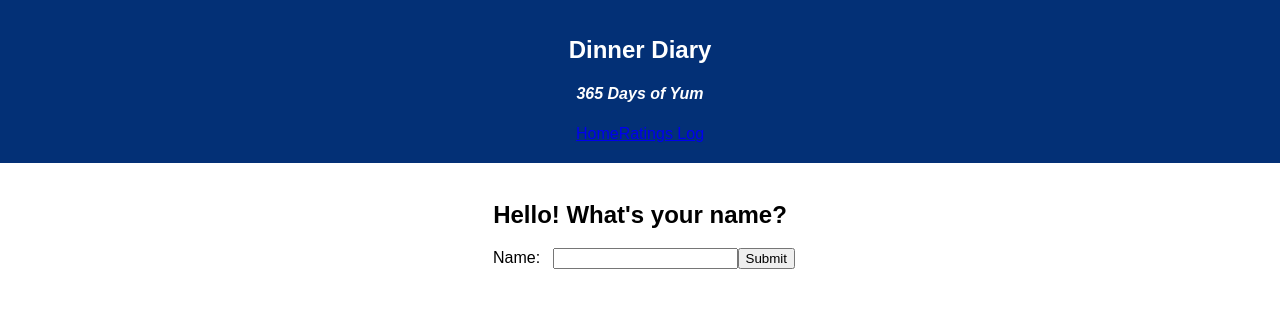
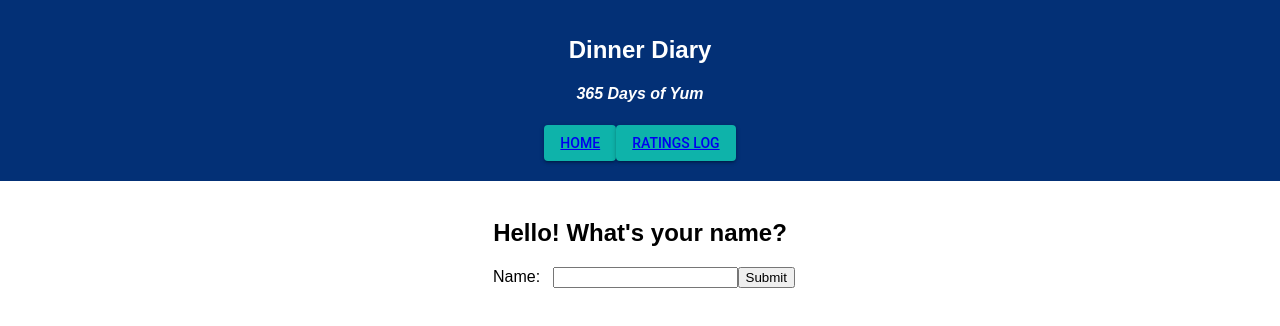
Before and after one commit to larsz-o/redux-feedback-loop, a React (Create React App) app: page / in a window 1280 px wide. Shown: the top 326 px of the page. Built offline with nearby package versions, Linux system fonts and the light colour scheme.

Commit message:
brought in material ui styling

```diff
--- a/package.json
+++ b/package.json
@@ -6,9 +6,9 @@
   "dependencies": {
     "@material-ui/core": "^3.0.2",
     "axios": "^0.17.1",
-    "pg": "^7.4.1",
-    "react": "^16.2.0",
-    "react-dom": "^16.2.0",
+    "pg": "^7.4.3",
+    "react": "^16.5.0",
+    "react-dom": "^16.5.0",
     "react-redux": "^5.0.7",
     "react-router": "^4.3.1",
     "react-router-dom": "^4.3.1",
--- a/src/components/App/App.js
+++ b/src/components/App/App.js
@@ -10,7 +10,8 @@
 import SubmissionCompleteView from '../SubmissionCompleteView/SubmissionCompleteView';
 import ResultsView from '../ResultsView/ResultsView.js';
 import {HashRouter as Router, Route} from "react-router-dom";
-// import {Button} from 'material-ui';
+import { Typography, Button } from '@material-ui/core';
+
 
 class App extends Component {
   render() {
@@ -21,8 +22,8 @@
           <h1 className="App-title">Dinner Diary</h1>
           <h4><i>365 Days of Yum</i></h4>
           <nav>
-            <a href="/">Home</a>
-            <a href="/#/results">Ratings Log</a>
+            <Button variant="contained" color="primary"><a href="/">Home</a></Button>
+            <Button variant="contained" color="primary"><a href="/#/results">Ratings Log</a></Button>
           </nav>
         </header>
         <br/>
--- a/src/index.js
+++ b/src/index.js
@@ -6,7 +6,19 @@
 import {createStore, combineReducers, applyMiddleware} from 'redux';
 import {Provider} from 'react-redux';
 import logger from 'redux-logger';
+import {createMuiTheme} from '@material-ui/core/styles';
+import { MuiThemeProvider } from '@material-ui/core/styles'
 
+const theme = createMuiTheme({
+    palette: {
+        primary: {
+            light: '#FFFFFF',
+            main: '#0EB3AA',
+            dark: '#FFFFFF',
+            contrastText: 'rgb(0,0,0)'
+          }
+      }
+}) // Material UI theme setting
 let blankFeedback = {
     taste: 0,
     texture: 0,
@@ -76,5 +88,5 @@
     applyMiddleware(logger),
 );
 
-ReactDOM.render(<Provider store={storeInstance}><App /></Provider>, document.getElementById('root'));
+ReactDOM.render(<MuiThemeProvider theme={theme}><Provider store={storeInstance}><App /></Provider></MuiThemeProvider>, document.getElementById('root'));
 registerServiceWorker();
```
Also changed, not shown: 1 other file (tests, documents, lock files or other folders).
